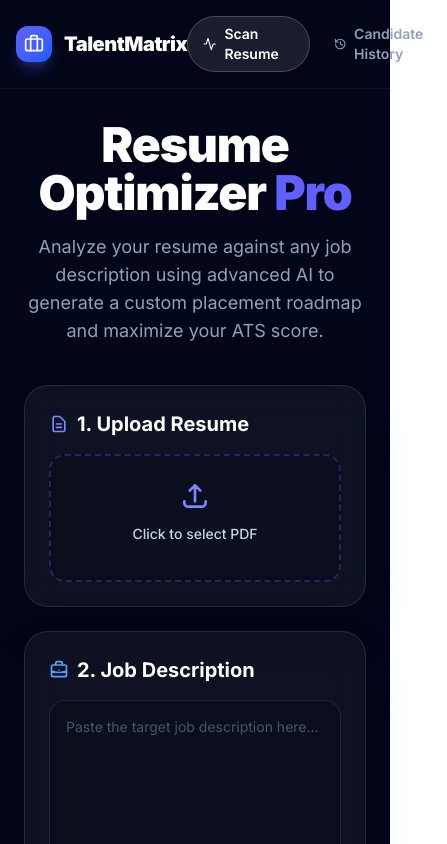
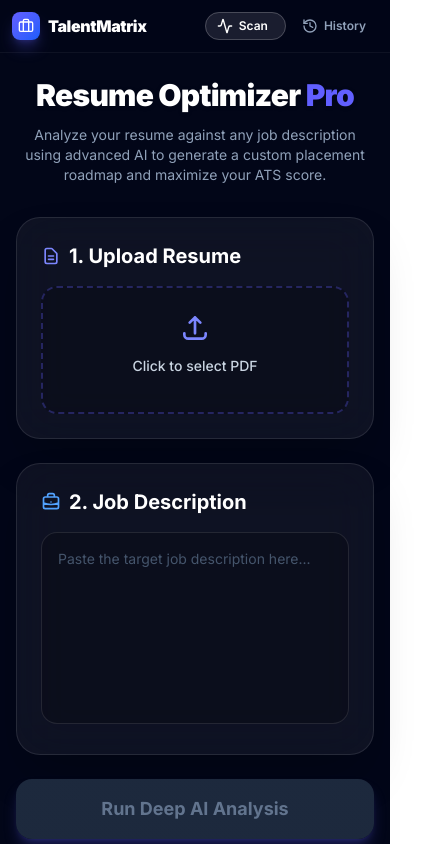
Before and after one commit to ChinmayPatil00/Talentmatrix-AI, a React (Vite) app in the folder client/: page /analyze in a window 390 px wide. Shown: the top 844 px of the page, 447 px wide, since content can reach past the window. Built offline with nearby package versions, Linux system fonts and the light colour scheme.

Commit message:
fix(ui): improve mobile responsiveness across Navbar, LandingPage, Dashboard, and History

```diff
--- a/client/src/components/HistoryPage.jsx
+++ b/client/src/components/HistoryPage.jsx
@@ -33,15 +33,15 @@
       initial={{ opacity: 0 }}
       animate={{ opacity: 1 }}
       exit={{ opacity: 0 }}
-      className="max-w-7xl mx-auto p-6 pt-8 min-h-screen"
+      className="max-w-7xl mx-auto p-4 sm:p-6 pt-6 sm:pt-8 min-h-screen"
     >
-      <div className="flex flex-col md:flex-row md:items-center justify-between mb-10">
-        <div className="mb-6 md:mb-0">
-          <h1 className="text-4xl font-black text-white tracking-tight mb-2 flex items-center space-x-3">
-            <Users className="w-8 h-8 text-indigo-500" />
+      <div className="flex flex-col md:flex-row md:items-center justify-between mb-8 sm:mb-10 gap-4">
+        <div>
+          <h1 className="text-2xl sm:text-3xl md:text-4xl font-black text-white tracking-tight mb-1.5 sm:mb-2 flex items-center space-x-2.5 sm:space-x-3">
+            <Users className="w-6 h-6 sm:w-8 sm:h-8 text-indigo-500 shrink-0" />
             <span>Candidate History</span>
           </h1>
-          <p className="text-slate-400">Review past ATS analyses and placement roadmaps.</p>
+          <p className="text-slate-400 text-sm sm:text-base">Review past ATS analyses and placement roadmaps.</p>
         </div>
         <div className="relative w-full md:w-72">
           <Search className="absolute left-3 top-1/2 -translate-y-1/2 w-5 h-5 text-slate-500" />
@@ -93,18 +93,18 @@
                   animate={{ opacity: 1, y: 0 }}
                   exit={{ opacity: 0, scale: 0.95 }}
                   transition={{ delay: idx * 0.05 }}
-                  className={`bg-white/5 backdrop-blur-xl p-6 rounded-2xl border transition-all flex flex-col h-full ${ringColor}`}
+                  className={`bg-white/5 backdrop-blur-xl p-5 sm:p-6 rounded-2xl border transition-all flex flex-col h-full ${ringColor}`}
                 >
-                  <div className="flex justify-between items-start mb-4">
-                    <div>
-                      <h3 className="font-bold text-lg text-white mb-1 truncate max-w-[200px] blur-sm select-none transition-all hover:blur-none" title={candidate.candidateName}>
+                  <div className="flex justify-between items-start mb-4 gap-2">
+                    <div className="min-w-0">
+                      <h3 className="font-bold text-base sm:text-lg text-white mb-1 truncate max-w-[150px] sm:max-w-[200px] blur-sm select-none transition-all hover:blur-none" title={candidate.candidateName}>
                         {candidate.candidateName}
                       </h3>
-                      <p className="text-sm text-slate-400 truncate max-w-[200px] blur-sm select-none transition-all hover:blur-none" title={candidate.email}>
+                      <p className="text-xs sm:text-sm text-slate-400 truncate max-w-[150px] sm:max-w-[200px] blur-sm select-none transition-all hover:blur-none" title={candidate.email}>
                         {candidate.email}
                       </p>
                     </div>
-                    <div className={`text-2xl font-black ${scoreColor} bg-white/5 px-3 py-1 rounded-xl border border-white/5`}>
+                    <div className={`text-xl sm:text-2xl font-black ${scoreColor} bg-white/5 px-2.5 sm:px-3 py-1 rounded-xl border border-white/5 shrink-0`}>
                       {score}
                     </div>
                   </div>
--- a/client/src/components/LandingPage.jsx
+++ b/client/src/components/LandingPage.jsx
@@ -45,14 +45,14 @@
           >
 
 
-            <motion.h1 variants={itemVariants} className="text-5xl md:text-7xl font-extrabold tracking-tight text-white mb-8 leading-tight drop-shadow-sm">
+            <motion.h1 variants={itemVariants} className="text-3xl sm:text-5xl md:text-7xl font-extrabold tracking-tight text-white mb-6 sm:mb-8 leading-tight drop-shadow-sm">
               The Next Generation <br/>
               <span className="text-transparent bg-clip-text bg-gradient-to-r from-blue-400 to-indigo-500 filter drop-shadow-[0_0_20px_rgba(99,102,241,0.4)]">
                 AI Resume Analyzer
               </span>
             </motion.h1>
 
-            <motion.p variants={itemVariants} className="text-xl text-slate-400 mb-10 max-w-2xl mx-auto leading-relaxed">
+            <motion.p variants={itemVariants} className="text-base sm:text-xl text-slate-400 mb-8 sm:mb-10 max-w-2xl mx-auto leading-relaxed">
               Instantly score resumes against job descriptions, uncover hidden skill gaps, and generate personalized 90-day placement roadmaps in milliseconds.
             </motion.p>
 
--- a/client/src/components/Navbar.jsx
+++ b/client/src/components/Navbar.jsx
@@ -6,37 +6,40 @@
   const location = useLocation();
 
   const navLinks = [
-    { name: 'Scan Resume', path: '/analyze', icon: <Activity className="w-5 h-5" /> },
-    { name: 'Candidate History', path: '/history', icon: <History className="w-5 h-5" /> },
+    { name: 'Scan Resume', shortName: 'Scan', path: '/analyze', icon: <Activity className="w-4 h-4 sm:w-5 sm:h-5" /> },
+    { name: 'Candidate History', shortName: 'History', path: '/history', icon: <History className="w-4 h-4 sm:w-5 sm:h-5" /> },
   ];
 
   return (
-    <div className="sticky top-0 z-50 w-full px-4 py-4 bg-slate-950/80 backdrop-blur-xl border-b border-white/5 flex justify-center">
-      <nav className="w-full max-w-7xl mx-auto flex items-center justify-between">
+    <div className="sticky top-0 z-50 w-full px-3 sm:px-4 py-3 sm:py-4 bg-slate-950/80 backdrop-blur-xl border-b border-white/5 flex justify-center">
+      <nav className="w-full max-w-7xl mx-auto flex items-center justify-between gap-2">
         {/* Logo Section */}
-        <Link to="/" className="flex items-center space-x-3 group">
-            <div className="p-2 bg-gradient-to-br from-indigo-500 to-blue-600 rounded-xl shadow-lg shadow-indigo-500/30 group-hover:shadow-indigo-500/50 transition-all">
-              <Briefcase className="w-5 h-5 text-white" />
+        <Link to="/" className="flex items-center space-x-2 sm:space-x-3 group shrink-0">
+            <div className="p-1.5 sm:p-2 bg-gradient-to-br from-indigo-500 to-blue-600 rounded-lg sm:rounded-xl shadow-lg shadow-indigo-500/30 group-hover:shadow-indigo-500/50 transition-all">
+              <Briefcase className="w-4 h-4 sm:w-5 sm:h-5 text-white" />
             </div>
-            <span className="text-xl font-black tracking-tight text-white group-hover:text-indigo-300 transition-colors">
+            <span className="text-base sm:text-xl font-black tracking-tight text-white group-hover:text-indigo-300 transition-colors">
               TalentMatrix
             </span>
           </Link>
 
           {/* Nav Links */}
-          <div className="flex items-center space-x-2">
+          <div className="flex items-center space-x-1 sm:space-x-2">
             {navLinks.map((link) => {
               const isActive = location.pathname === link.path;
               return (
                 <Link
                   key={link.name}
                   to={link.path}
-                  className={`relative flex items-center space-x-2 px-4 py-2 rounded-full transition-all duration-300 ${
+                  className={`relative flex items-center space-x-1.5 sm:space-x-2 px-3 py-1.5 sm:px-4 sm:py-2 rounded-full transition-all duration-300 ${
                     isActive ? 'text-white bg-white/10' : 'text-slate-400 hover:text-white hover:bg-white/5'
                   }`}
                 >
                   {link.icon}
-                  <span className="text-sm font-semibold">{link.name}</span>
+                  <span className="text-xs sm:text-sm font-semibold">
+                    <span className="sm:hidden">{link.shortName}</span>
+                    <span className="hidden sm:inline">{link.name}</span>
+                  </span>
 
                   {isActive && (
                     <motion.div
--- a/client/src/components/ResumeDashboard.jsx
+++ b/client/src/components/ResumeDashboard.jsx
@@ -58,11 +58,11 @@
       animate={{ opacity: 1, y: 0 }}
       exit={{ opacity: 0, scale: 0.95 }}
       transition={{ duration: 0.5 }}
-      className="max-w-7xl mx-auto p-6 pt-8"
+      className="max-w-7xl mx-auto p-4 sm:p-6 pt-6 sm:pt-8"
     >
-        <div className="mb-10 text-center">
-          <h1 className="text-5xl font-black text-white tracking-tight mb-4 drop-shadow-sm">Resume Optimizer <span className="text-indigo-500">Pro</span></h1>
-          <p className="text-slate-400 text-lg max-w-2xl mx-auto">Analyze your resume against any job description using advanced AI to generate a custom placement roadmap and maximize your ATS score.</p>
+        <div className="mb-8 sm:mb-10 text-center">
+          <h1 className="text-3xl sm:text-4xl md:text-5xl font-black text-white tracking-tight mb-3 sm:mb-4 drop-shadow-sm">Resume Optimizer <span className="text-indigo-500">Pro</span></h1>
+          <p className="text-slate-400 text-sm sm:text-base md:text-lg max-w-2xl mx-auto">Analyze your resume against any job description using advanced AI to generate a custom placement roadmap and maximize your ATS score.</p>
         </div>
 
         <div className="grid grid-cols-1 lg:grid-cols-12 gap-8">
@@ -145,19 +145,19 @@
             )}
 
             {analysis && (
-              <div className="bg-white/5 p-8 rounded-3xl border border-white/10 backdrop-blur-xl shadow-2xl animate-in fade-in slide-in-from-bottom-4 duration-500">
+              <div className="bg-white/5 p-5 sm:p-8 rounded-2xl sm:rounded-3xl border border-white/10 backdrop-blur-xl shadow-2xl animate-in fade-in slide-in-from-bottom-4 duration-500">
 
                 {/* Header Profile & Score */}
-                <div className="flex flex-col md:flex-row justify-between items-start md:items-center mb-10 pb-8 border-b border-white/10 gap-6">
+                <div className="flex flex-col md:flex-row justify-between items-start md:items-center mb-8 sm:mb-10 pb-6 sm:pb-8 border-b border-white/10 gap-6">
                   <div>
-                    <h2 className="text-3xl font-black text-white">{analysis.candidateName || "Candidate"}</h2>
-                    <p className="text-slate-400 mt-1 flex items-center gap-2">
-                        <svg className="w-4 h-4" fill="none" stroke="currentColor" viewBox="0 0 24 24"><path strokeLinecap="round" strokeLinejoin="round" strokeWidth="2" d="M3 8l7.89 5.26a2 2 0 002.22 0L21 8M5 19h14a2 2 0 002-2V7a2 2 0 00-2-2H5a2 2 0 00-2 2v10a2 2 0 002 2z"></path></svg>
+                    <h2 className="text-2xl sm:text-3xl font-black text-white break-words">{analysis.candidateName || "Candidate"}</h2>
+                    <p className="text-slate-400 mt-1 flex items-center gap-2 text-sm sm:text-base break-all">
+                        <svg className="w-4 h-4 shrink-0" fill="none" stroke="currentColor" viewBox="0 0 24 24"><path strokeLinecap="round" strokeLinejoin="round" strokeWidth="2" d="M3 8l7.89 5.26a2 2 0 002.22 0L21 8M5 19h14a2 2 0 002-2V7a2 2 0 00-2-2H5a2 2 0 00-2 2v10a2 2 0 002 2z"></path></svg>
                         {analysis.email || "No email detected"}
                     </p>
                   </div>
 
-                  <div className="flex items-center gap-4 bg-black/30 p-4 rounded-2xl border border-white/5">
+                  <div className="flex items-center justify-between sm:justify-start gap-4 bg-black/30 p-4 rounded-2xl border border-white/5 w-full sm:w-auto">
                     <div className="text-right">
                         <div className="text-sm text-slate-400 font-medium uppercase tracking-wider">ATS Match Score</div>
                         <div className="text-xs text-slate-500">Based on JD keywords</div>
```
